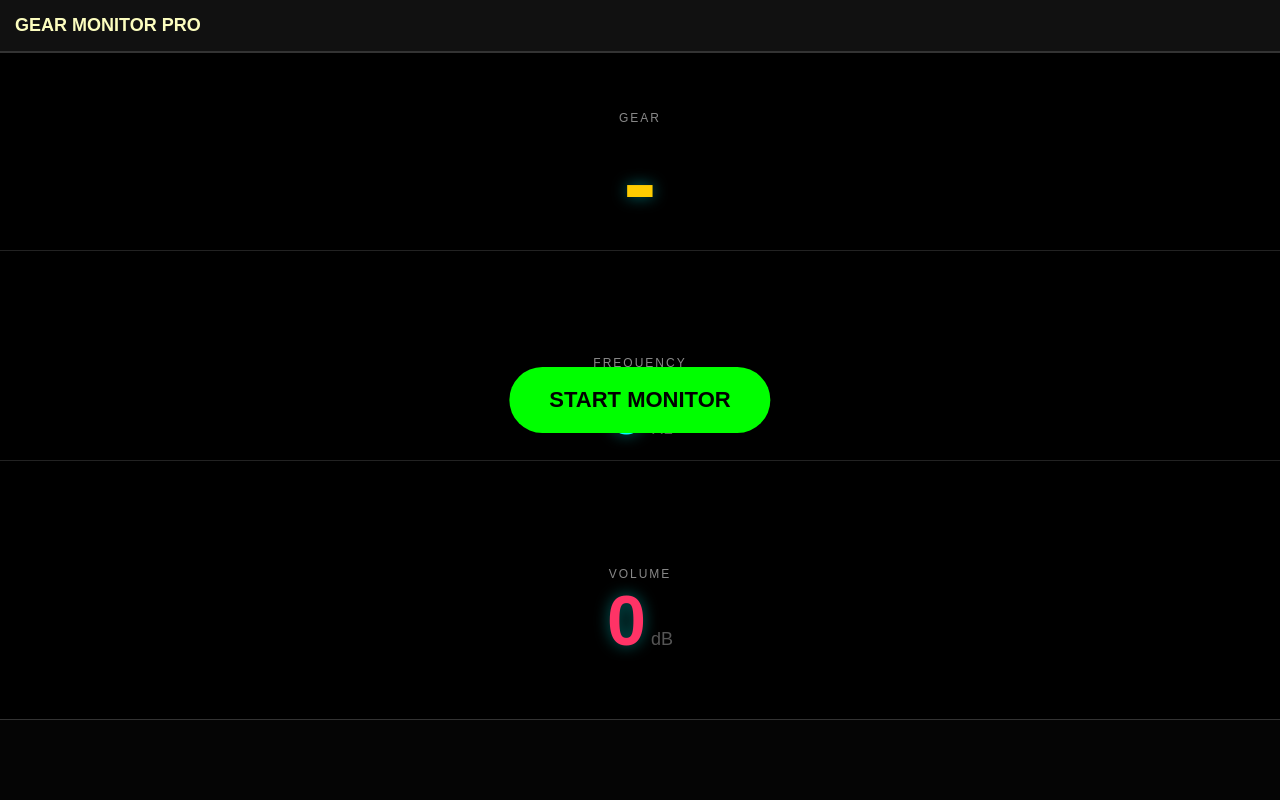
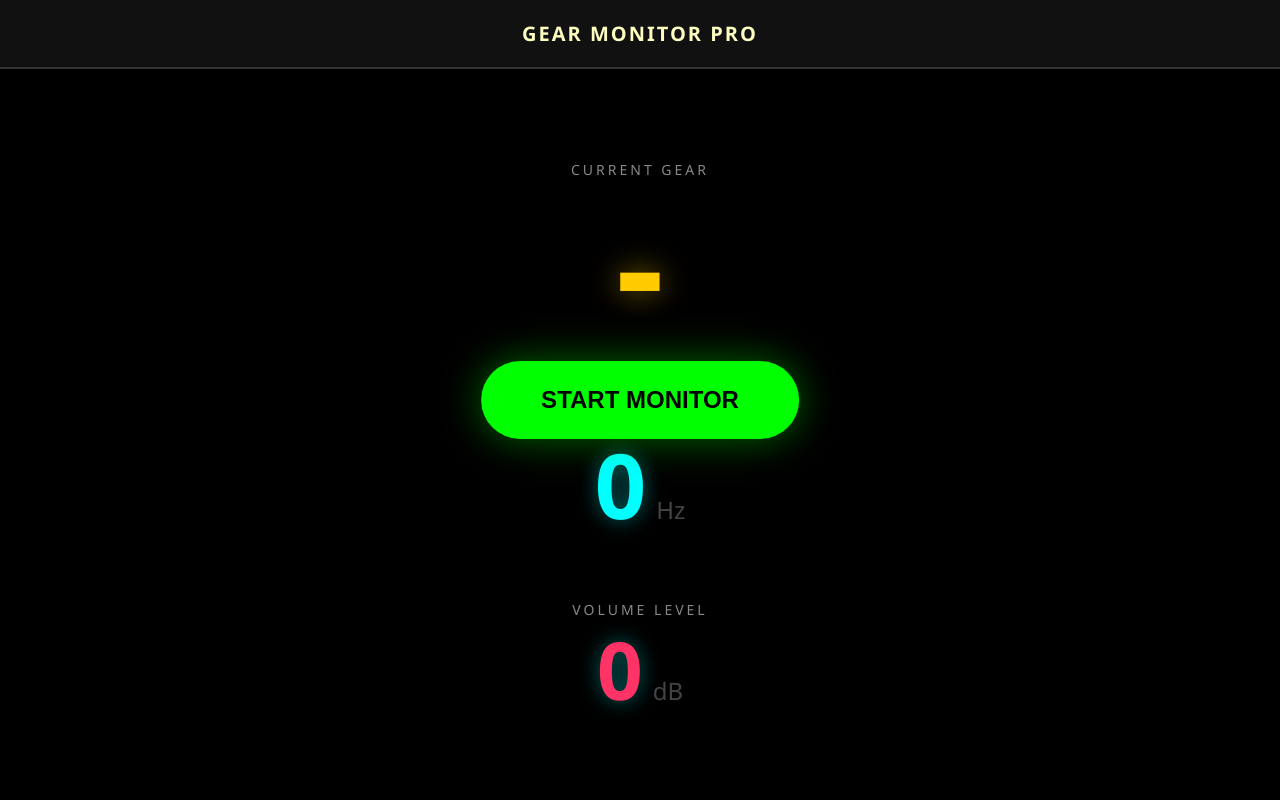
Before and after one commit to jason635305-coder/hhz, a plain HTML site: page index.html in a window 1280 px wide. Drawn offline with Linux system fonts and the light colour scheme.

Commit message:
Update index.html

```diff
--- a/index.html
+++ b/index.html
@@ -3,26 +3,57 @@
 <head>
     <meta charset="UTF-8">
     <meta name="viewport" content="width=device-width, initial-scale=1.0">
-    <title>Gear Monitor Pro + dB</title>
+    <title>Gear Monitor Pro</title>
     <style>
-        body { background: #000; color: #ccc; margin: 0; font-family: sans-serif; display: flex; flex-direction: column; height: 100vh; overflow: hidden; }
-        header { padding: 15px; background: #111; border-bottom: 2px solid #333; display: flex; justify-content: space-between; align-items: center; }
-        h2 { margin: 0; font-size: 18px; color: #fcfdbf; }
-        .status { font-size: 14px; color: #0f0; display: flex; align-items: center; gap: 5px; }
-        .dot { width: 8px; height: 8px; background: #0f0; border-radius: 50%; box-shadow: 0 0 5px #0f0; }
+        body {
+            background: #000;
+            color: #ccc;
+            margin: 0;
+            font-family: 'Segoe UI', sans-serif;
+            display: flex;
+            flex-direction: column;
+            height: 100vh;
+            overflow: hidden;
+        }
+        header {
+            padding: 20px;
+            background: #111;
+            border-bottom: 2px solid #333;
+            text-align: center;
+        }
+        h2 { margin: 0; font-size: 20px; color: #fcfdbf; letter-spacing: 2px; }
 
-        .dashboard { display: flex; flex-direction: column; justify-content: space-around; flex-grow: 1; }
-        .panel { text-align: center; padding: 10px; border-bottom: 1px solid #222; }
-        .panel:last-child { border-bottom: none; }
-        .panel-title { font-size: 12px; color: #888; text-transform: uppercase; letter-spacing: 2px; }
+        .dashboard {
+            display: flex;
+            flex-direction: column;
+            justify-content: space-evenly;
+            flex-grow: 1;
+            padding: 20px;
+        }
+        .panel { text-align: center; }
+        .panel-title { font-size: 14px; color: #888; text-transform: uppercase; letter-spacing: 3px; margin-bottom: 10px; }
 
-        .panel-value { font-size: 70px; font-weight: bold; color: #0ff; text-shadow: 0 0 15px rgba(0,255,255,0.4); }
-        .panel-value.gear { color: #ffcc00; font-size: 100px; }
-        .panel-value.db { color: #ff3366; }
-        .unit { font-size: 18px; color: #555; margin-left: 5px; }
+        .panel-value { font-size: 90px; font-weight: bold; color: #0ff; text-shadow: 0 0 20px rgba(0,255,255,0.4); line-height: 1; }
+        .panel-value.gear { color: #ffcc00; font-size: 150px; text-shadow: 0 0 30px rgba(255,204,0,0.5); }
+        .panel-value.db { color: #ff3366; font-size: 80px; }
+        .unit { font-size: 24px; color: #444; margin-left: 10px; }
 
-        #visualizer { width: 100%; height: 80px; background: #050505; border-top: 1px solid #333; }
-        #start-btn { position: fixed; top: 50%; left: 50%; transform: translate(-50%, -50%); padding: 20px 40px; font-size: 22px; background: #0f0; color: #000; border: none; border-radius: 50px; cursor: pointer; z-index: 100; font-weight: bold; }
+        #start-btn {
+            position: fixed;
+            top: 50%;
+            left: 50%;
+            transform: translate(-50%, -50%);
+            padding: 25px 60px;
+            font-size: 24px;
+            font-weight: bold;
+            background: #0f0;
+            color: #000;
+            border: none;
+            border-radius: 50px;
+            cursor: pointer;
+            z-index: 100;
+            box-shadow: 0 0 40px rgba(0,255,0,0.4);
+        }
     </style>
 </head>
 <body>
@@ -31,38 +62,37 @@
 
 <header>
     <h2>GEAR MONITOR PRO</h2>
-    <div id="status-box" style="display:none" class="status"><span class="dot"></span> LIVE</div>
 </header>
 
 <div class="dashboard">
     <div class="panel">
-        <div class="panel-title">Gear</div>
+        <div class="panel-title">Current Gear</div>
         <div><span id="gear-val" class="panel-value gear">-</span></div>
     </div>
+
     <div class="panel">
-        <div class="panel-title">Frequency</div>
+        <div class="panel-title">Peak Frequency</div>
         <div><span id="hz-val" class="panel-value">0</span><span class="unit">Hz</span></div>
     </div>
+
     <div class="panel">
-        <div class="panel-title">Volume</div>
+        <div class="panel-title">Volume Level</div>
         <div><span id="db-val" class="panel-value db">0</span><span class="unit">dB</span></div>
     </div>
 </div>
 
-<canvas id="visualizer"></canvas>
-
 <script>
-    let audioContext, analyser, dataArray, canvas, canvasCtx;
+    let audioContext, analyser, dataArray;
     let candidateGear = "-", candidateStartTime = 0, currentGear = "-";
 
     // --- ADJUSTABLE PARAMETERS ---
-    const NOISE_GATE_DB = 40; // Anything below 40dB will be ignored (0 Hz)
+    const NOISE_GATE_DB = 45; // Adjust this: Higher = ignores more noise
     const FREQ_TOLERANCE = 4.0;
     const HOLD_TIME_MS = 1500;
 
-    document.getElementById('start-btn').onclick = function() {
-        this.style.display = 'none';
-        document.getElementById('status-box').style.display = 'flex';
+    const btn = document.getElementById('start-btn');
+    btn.onclick = function() {
+        btn.style.display = 'none';
         initAudio();
     };
 
@@ -72,35 +102,34 @@
             audioContext = new (window.AudioContext || window.webkitAudioContext)();
             analyser = audioContext.createAnalyser();
             analyser.fftSize = 4096;
-            analyser.smoothingTimeConstant = 0.8; // Makes the DB meter smoother
+            analyser.smoothingTimeConstant = 0.8;
 
-            audioContext.createMediaStreamSource(stream).connect(analyser);
+            const source = audioContext.createMediaStreamSource(stream);
+            source.connect(analyser);
+
             dataArray = new Uint8Array(analyser.frequencyBinCount);
-
-            canvas = document.getElementById('visualizer');
-            canvasCtx = canvas.getContext('2d');
-            canvas.width = window.innerWidth;
-            canvas.height = 80;
-
             update();
-        } catch (err) { alert("Mic Access Error: " + err); }
+        } catch (err) {
+            alert("Microphone Access Error: " + err);
+        }
     }
 
     function update() {
         analyser.getByteFrequencyData(dataArray);
 
-        // 1. Calculate Volume in dB
-        let sum = 0;
+        // 1. Calculate Decibels (Volume)
+        let values = 0;
         for (let i = 0; i < dataArray.length; i++) {
-            sum += dataArray[i];
+            values += dataArray[i];
         }
-        let average = sum / dataArray.length;
-        // Map 0-255 to a rough 0-100 dB scale for display
+        let average = values / dataArray.length;
+        // Convert the byte data (0-255) into a readable dB display (approx 0-100)
         let currentDb = Math.round((average / 255) * 100);
         document.getElementById('db-val').innerText = currentDb;
 
         // 2. Find Peak Frequency
-        let maxVal = -1, maxIndex = -1;
+        let maxVal = -1;
+        let maxIndex = -1;
         const binSize = audioContext.sampleRate / analyser.fftSize;
         const lowLimit = Math.floor(40 / binSize);
         const highLimit = Math.floor(500 / binSize);
@@ -112,10 +141,12 @@
             }
         }
 
-        const hz = maxIndex * (audioContext.sampleRate / 2 / dataArray.length);
+        const nyquist = audioContext.sampleRate / 2;
+        const hz = maxIndex * (nyquist / dataArray.length);
 
         // --- NOISE GATE LOGIC ---
         let detectedHz = 0;
+        // Only show frequency if the volume is above the threshold
         if (currentDb > NOISE_GATE_DB) {
             detectedHz = hz;
         }
@@ -126,31 +157,27 @@
         if (detectedHz === 0) {
             detectedGear = "0";
         } else {
+            // Gear 3: 84Hz or 94Hz
             if (Math.abs(detectedHz - 84) <= FREQ_TOLERANCE || Math.abs(detectedHz - 94) <= FREQ_TOLERANCE) detectedGear = "3";
+            // Gear 4: 125Hz or 133Hz
             else if (Math.abs(detectedHz - 125) <= FREQ_TOLERANCE || Math.abs(detectedHz - 133) <= FREQ_TOLERANCE) detectedGear = "4";
+            // Gear 5: 148Hz
             else if (Math.abs(detectedHz - 148) <= FREQ_TOLERANCE) detectedGear = "5";
         }
 
+        // Stability check (remains the same as your project requirement)
         if (detectedGear !== "-") {
             if (candidateGear === detectedGear) {
-                if (Date.now() - candidateStartTime >= HOLD_TIME_MS) currentGear = detectedGear;
+                if (Date.now() - candidateStartTime >= HOLD_TIME_MS) {
+                    currentGear = detectedGear;
+                }
             } else {
                 candidateGear = detectedGear;
                 candidateStartTime = Date.now();
             }
         }
+
         document.getElementById('gear-val').innerText = currentGear;
-
-        // 4. Draw Visualizer
-        canvasCtx.fillStyle = '#050505';
-        canvasCtx.fillRect(0,0,canvas.width,canvas.height);
-        const barWidth = canvas.width / 100;
-        for (let i=0; i<100; i++) {
-            let h = dataArray[i] / 3;
-            canvasCtx.fillStyle = currentDb > NOISE_GATE_DB ? '#0ff' : '#333';
-            canvasCtx.fillRect(i * barWidth, canvas.height - h, barWidth - 1, h);
-        }
-
         requestAnimationFrame(update);
     }
 </script>
```
